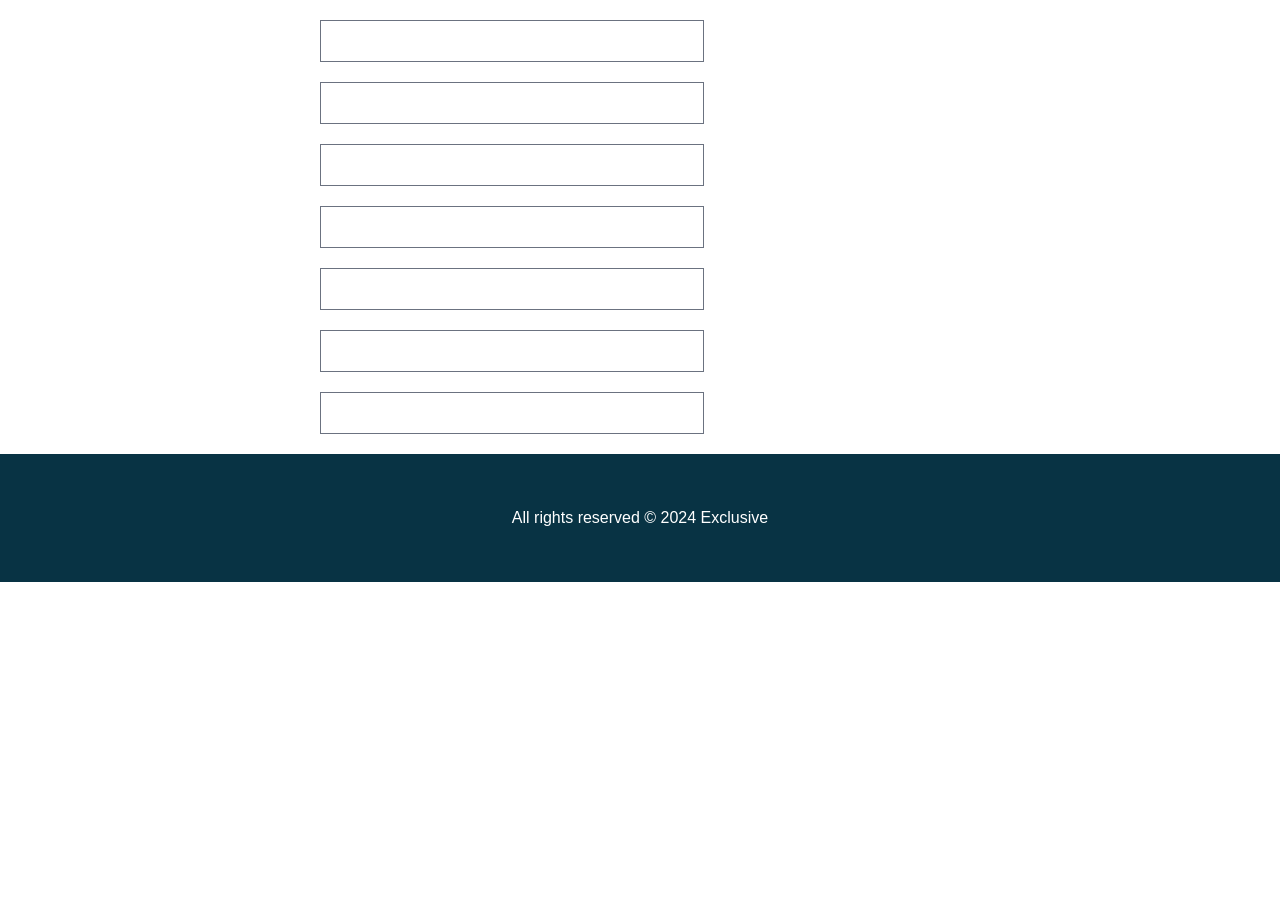
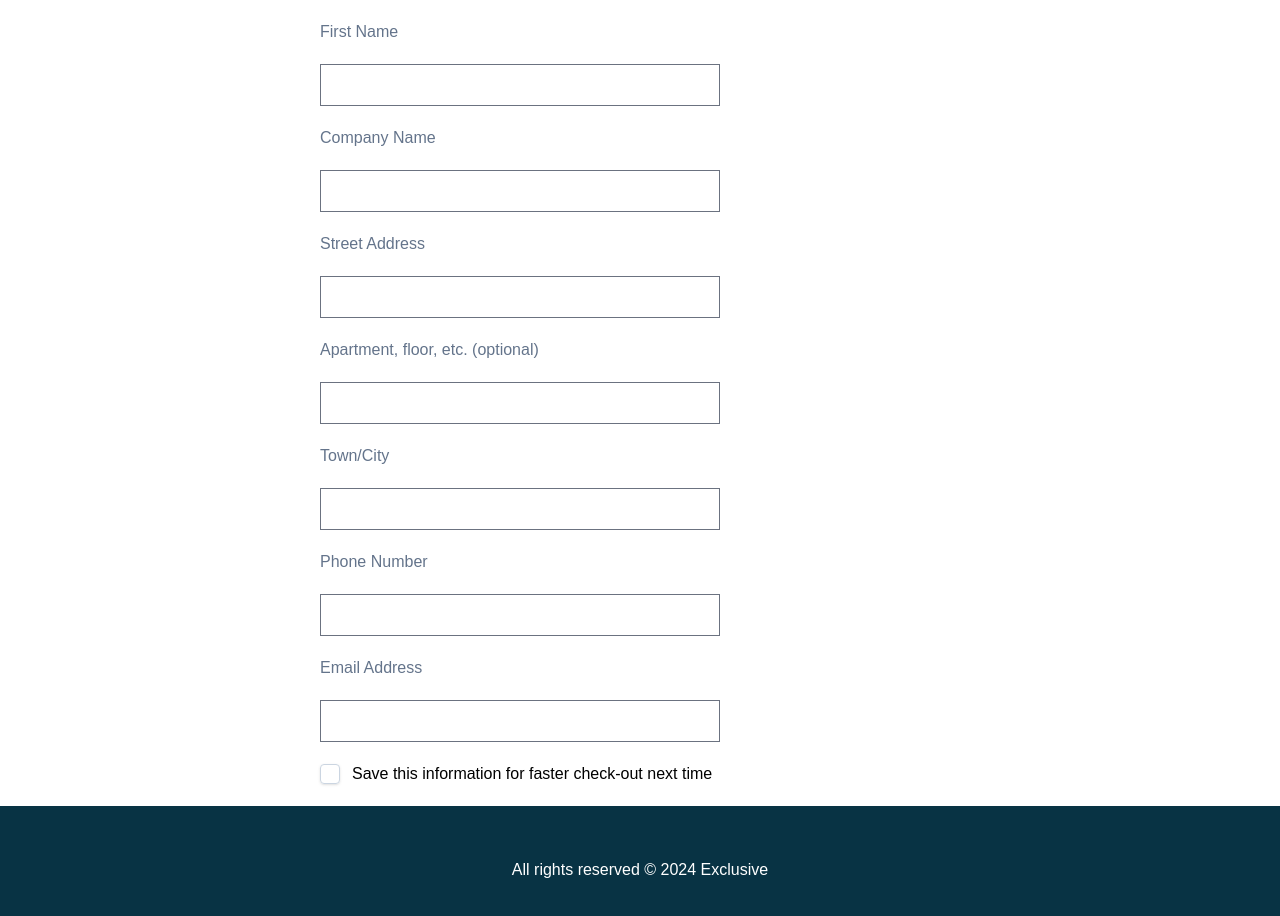
Before and after one commit to kyuremmmmz/Ecommerce-Project-practice, a Next.js app: page /page/Billing in a window 1280 px wide. Shown: the part 324-1240 px from the top of the page. Before the commit the page ends 906 px from the top, so only its background shows below. Built offline with nearby package versions, Linux system fonts and the light colour scheme; no server answers.

Commit message:
added components

```diff
--- a/app/components/BillingForm.tsx
+++ b/app/components/BillingForm.tsx
@@ -2,19 +2,28 @@ import React from 'react'
 import Steps from './ui/Progress/Steps'
 import TextArea from './ui/Fields/TextArea'
 import TextAreaFullBorder from './ui/Fields/TextAreaFullBorder'
+import CheckBox from './ui/CheckBox/CheckBox'
 
 function BillingForm() {
   return (
     <div className=' mx-80'>
-      <form method='POST' className=' flex flex-col gap-5 w-96 mb-5'>
+      <form method='POST' className=' flex flex-col gap-5 w-[400px] mb-5'>
         <h1 className=' text-3xl'>Billing Details</h1>
+        <label className=' text-slate-500'>First Name</label>
         <TextAreaFullBorder onChange={(e) => e.target.value} />
+        <label className=' text-slate-500'>Company Name</label>
         <TextAreaFullBorder onChange={(e) => e.target.value} />
+        <label className=' text-slate-500'>Street Address</label>
         <TextAreaFullBorder onChange={(e) => e.target.value} />
+        <label className=' text-slate-500'>Apartment, floor, etc. (optional)</label>
         <TextAreaFullBorder onChange={(e) => e.target.value} />
+        <label className=' text-slate-500'>Town/City</label>
         <TextAreaFullBorder onChange={(e) => e.target.value} />
+        <label className=' text-slate-500'>Phone Number</label>
         <TextAreaFullBorder onChange={(e) => e.target.value} />
-        <TextAreaFullBorder onChange={(e) => e.target.value} />
+        <label className=' text-slate-500'>Email Address</label>
+        <TextAreaFullBorder type='email' required={true} onChange={(e) => e.target.value} />
+        <CheckBox/>
       </form>
     </div>
   )
--- /dev/null
+++ b/app/components/ui/CheckBox/CheckBox.tsx
@@ -0,0 +1,17 @@
+import React from 'react'
+
+export default function CheckBox() {
+  return (
+      <div className="inline-flex items-center gap-3">
+          <label className="flex items-center cursor-pointer relative">
+              <input type="checkbox" itemID='check' className="peer h-5 w-5 cursor-pointer transition-all appearance-none rounded shadow hover:shadow-md border border-slate-300 checked:bg-red-500 checked:none" id="check" />
+              <span className="absolute text-white opacity-0 peer-checked:opacity-100 top-1/2 left-1/2 transform -translate-x-1/2 -translate-y-1/2 pointer-events-none">
+                  <svg xmlns="http://www.w3.org/2000/svg" className="h-3.5 w-3.5" viewBox="0 0 20 20" fill="currentColor" stroke="currentColor" strokeWidth="1">
+                      <path fillRule="evenodd" d="M16.707 5.293a1 1 0 010 1.414l-8 8a1 1 0 01-1.414 0l-4-4a1 1 0 011.414-1.414L8 12.586l7.293-7.293a1 1 0 011.414 0z" clipRule="evenodd"></path>
+                  </svg>
+              </span>
+          </label>
+          <label htmlFor='check'>Save this information for faster check-out next time</label>
+      </div>
+  )
+}
--- a/app/components/ui/Fields/TextAreaFullBorder.tsx
+++ b/app/components/ui/Fields/TextAreaFullBorder.tsx
@@ -4,13 +4,14 @@ type FieldsTypes = {
     value?: string,
     type?: string,
     name?: string,
-    accept? : string
+    accept?: string,
+    required?: boolean,
     onChange: (e: React.ChangeEvent<HTMLInputElement>) => void,
 }
-function TextAreaFullBorder({  value, onChange, type, name, accept }: FieldsTypes) {
+function TextAreaFullBorder({  value, onChange, type, name, accept, required }: FieldsTypes) {
     return (
         <div>
-            <input type={type} value={value} onChange={onChange} accept={accept} name={name} required className='border border-gray-500 w-full focus:border py-2 px-2 focus:border-black focus:outline-none outline-none duration-300'></input>
+            <input type={type} value={value} onChange={onChange} accept={accept} name={name} required={required} className='border border-gray-500 w-full focus:border py-2 px-2 focus:border-black focus:outline-none outline-none duration-300'></input>
         </div>
     )
 }
```
Also changed, not shown: assets/icon.png (added).
